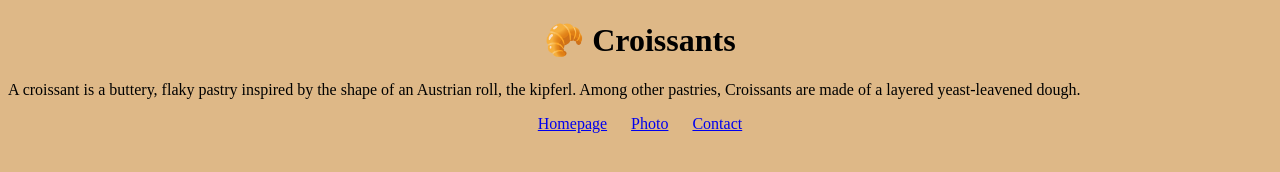
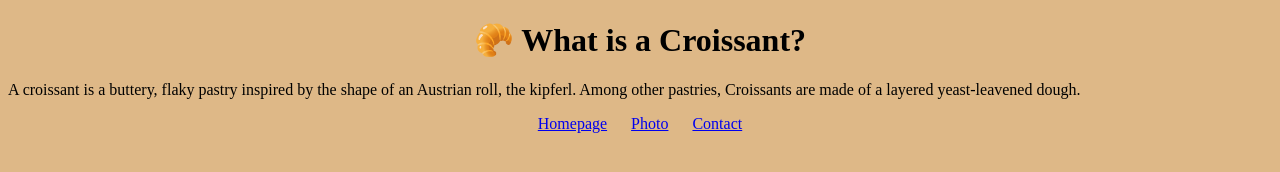
Before and after one commit to maureentullos/Croissant, a plain HTML site: page index.html in a window 1280 px wide. Drawn offline with Linux system fonts and the light colour scheme.

Commit message:
Updated SEO

```diff
--- a/index.html
+++ b/index.html
@@ -4,10 +4,11 @@
     <meta charset="UTF-8">
     <meta name="viewport" content="width=device-width, initial-scale=1.0">
     <link rel="stylesheet" href="css/styles.css"/>
-    <title>Croissants</title>
+    <meta name="description" content="Learn about the delicious pastry, the Croissant!">
+    <title>Croissants|contactcroissant.com</title>
 </head>
 <body>
-    <h1>🥐 Croissants</h1>
+    <h1>🥐 What is a Croissant?</h1>
     <p>A croissant is a buttery, flaky pastry inspired by the shape of an Austrian roll, the kipferl. Among other pastries, Croissants are made of a layered yeast-leavened dough.  </p>
 
     <footer>
```
